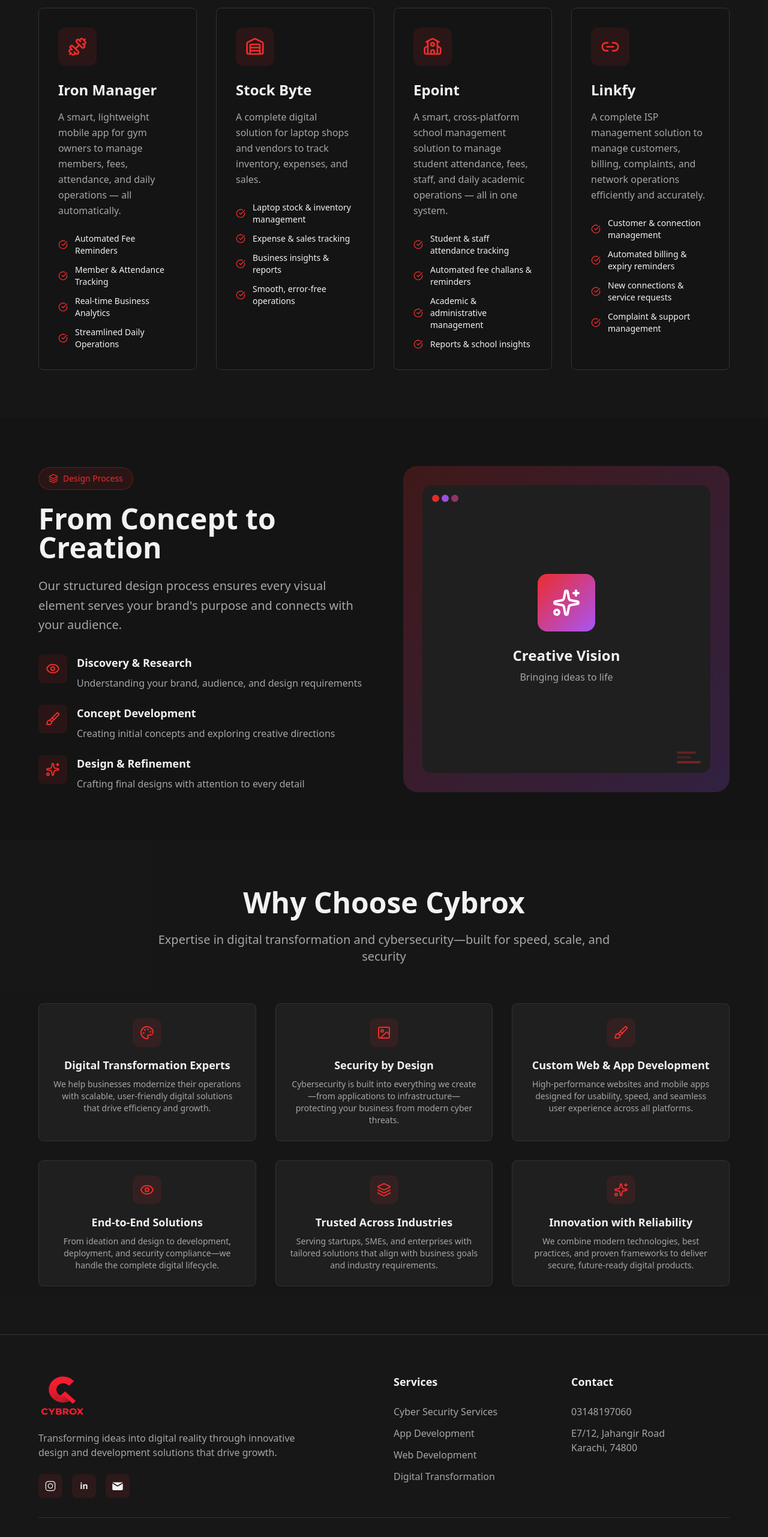
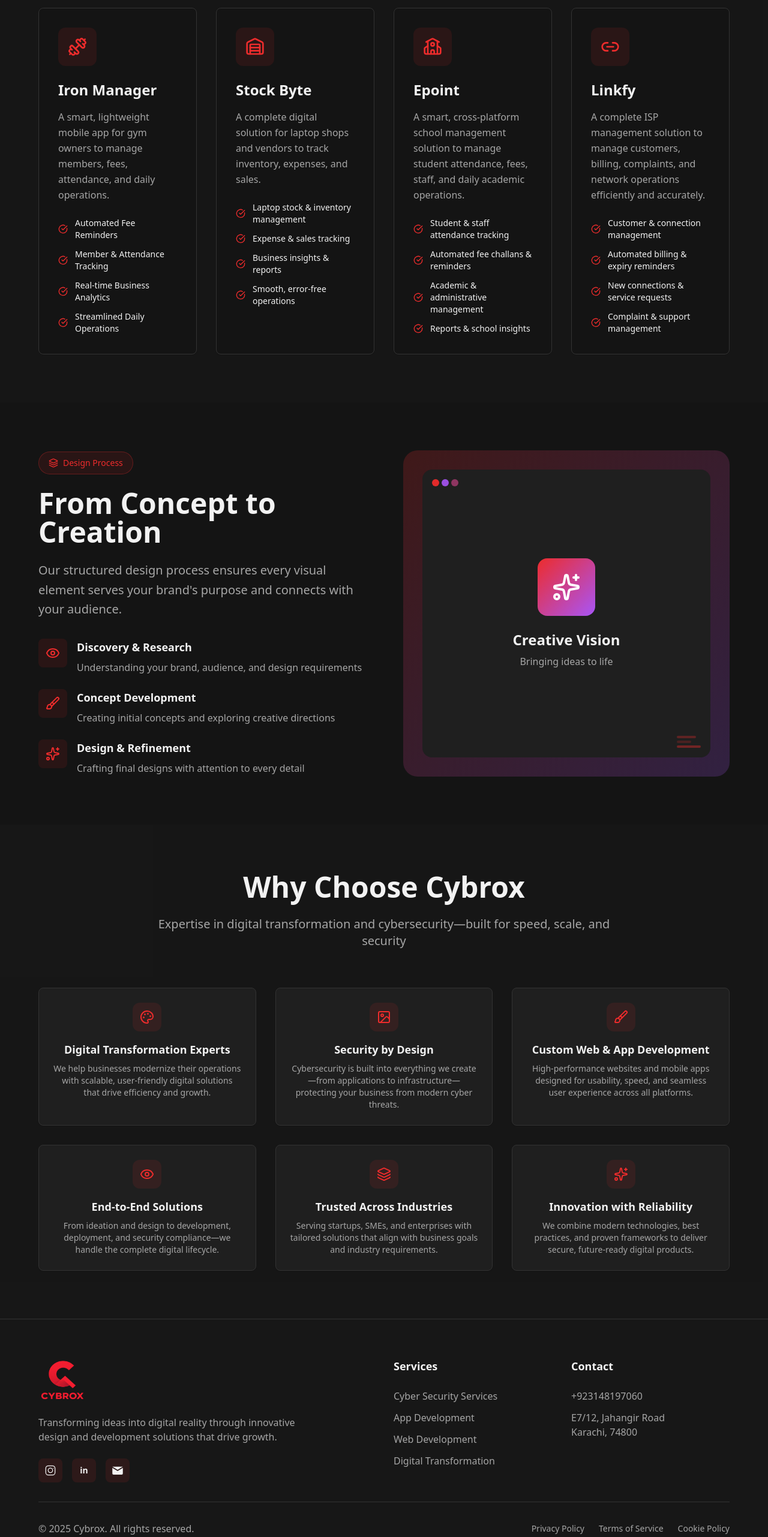
Before and after one commit to Ahsamkk/cybroxtest, a React (Vite) app: page /digital-transformation in a window 1280 px wide. Shown: the part 1031-3594 px from the top of the page at 60% size. Built offline with nearby package versions, Linux system fonts and the light colour scheme.

Commit message:
content changed

```diff
--- a/client/components/Footer.tsx
+++ b/client/components/Footer.tsx
@@ -107,7 +107,7 @@
             </h4>
             <ul className="space-y-2 sm:space-y-3 text-muted-foreground">
               <li className="hover:text-primary cursor-pointer transition-colors text-sm sm:text-base">
-                03148197060{" "}
+                +923148197060{" "}
               </li>
               <li className="hover:text-primary cursor-pointer transition-colors text-sm sm:text-base">
                 E7/12, Jahangir Road Karachi, 74800
--- a/client/pages/DigitalTransformation.tsx
+++ b/client/pages/DigitalTransformation.tsx
@@ -147,7 +147,7 @@
                 icon: Dumbbell,
                 title: "Iron Manager",
                 description:
-                  "A smart, lightweight mobile app for gym owners to manage members, fees, attendance, and daily operations — all automatically.",
+                  "A smart, lightweight mobile app for gym owners to manage members, fees, attendance, and daily operations.",
                 features: [
                   "Automated Fee Reminders",
                   "Member & Attendance Tracking",
@@ -173,7 +173,7 @@
                 icon: School,
                 title: "Epoint",
                 description:
-                  "A smart, cross-platform school management solution to manage student attendance, fees, staff, and daily academic operations — all in one system.",
+                  "A smart, cross-platform school management solution to manage student attendance, fees, staff, and daily academic operations.",
                 features: [
                   "Student & staff attendance tracking",
                   "Automated fee challans & reminders",
```
